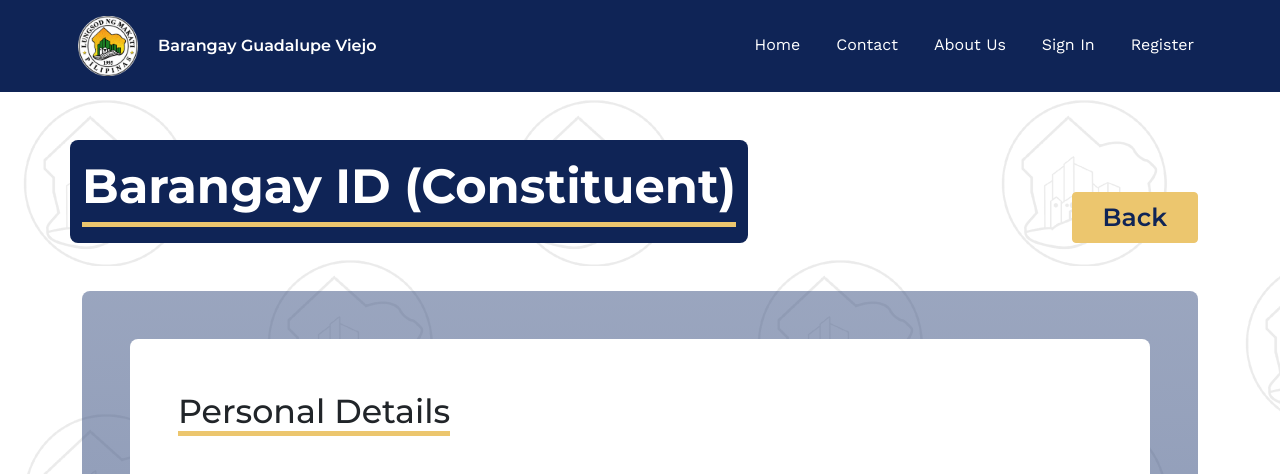
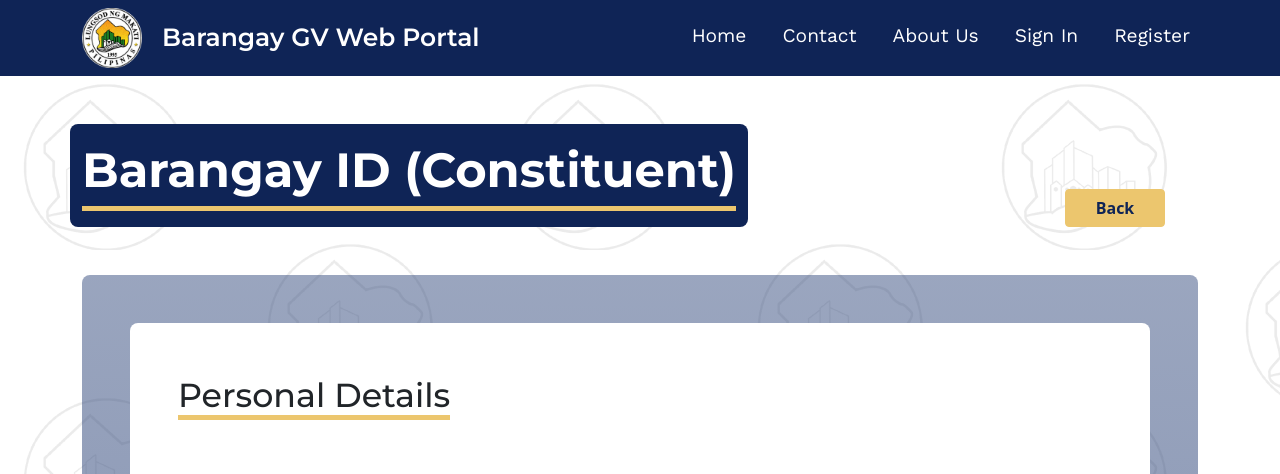
Before and after one commit to KennethFranco/Barangay-GV-Web-Portal, a Django app: page /create_barangay_id/ in a window 1280 px wide. Shown: the top 474 px of the page. Run offline with Django 4.2, Linux system fonts and the light colour scheme; data that the repository does not hold is empty; some libraries are stand-ins or nearby versions.

Commit message:
Fixing forms headers and back button

```diff
--- a/msys42/web_portal/templates/barangay_id_form.html
+++ b/msys42/web_portal/templates/barangay_id_form.html
@@ -23,67 +23,67 @@
 
 <body>
     <nav class="container-fluid navbar navbar-expand-md navbarGV">
-        <div class="container p-2">
-            <img class="mr-2" src="{% static 'logo.png' %}" style="width: 60px; height: 60px; margin-right: 20px"
-                alt="">
-            <a href="{% url 'base' %}" class="titleFont navbarTitle" style="text-decoration: none;">Barangay Guadalupe Viejo</a>
-            <button class="navbar-toggler" type="button" data-bs-toggle="collapse" data-bs-target="#toggleMobileMenu"
-                aria-controls="toggleMobileMenu" aria-expanded="false" aria-lable="Toggle navigation">
-                <span class="navbar-toggler-icon"></span>
+        <div class="container">
+            <a href="{% url 'base' %}" style="padding: 0px; margin: 0px;"><img class="mr-2"
+                    src="{% static 'logo.png' %}" style="width: 60px; height: 60px; margin-right: 20px" alt=""></a>
+
+            <div class="titleFont">
+                <a href="{% url 'base' %}" class="navbarTitle globalSubHeader" style="text-decoration: none; ">Barangay GV Web
+                    Portal</a>
+            </div>
+
+            <button class="navbar-toggler btn-secondary" type="button" data-bs-toggle="collapse"
+                data-bs-target="#toggleMobileMenu" aria-controls="toggleMobileMenu" aria-expanded="false"
+                aria-lable="Toggle navigation">
+                <div class="navBarDrawer">
+                </div>
+                <div class="navBarDrawer">
+                </div>
+                <div class="navBarDrawer">
+                </div>
             </button>
 
             <div class="collapse navbar-collapse" id="toggleMobileMenu">
                 <ul class="navbar-nav ms-auto">
-                    <li class="bodyFont">
-                        <a class="nav-link navbarOption" href="about.html">Home</a>
+                    <li class="bodyFont globalBody">
+                        <a class="nav-link navbarOption" href="">Home</a>
                     </li>
-                    <li class="bodyFont">
-                        <a class="nav-link navbarOption" href="#projects">Contact</a>
+                    <li class="bodyFont globalBody">
+                        <a class="nav-link navbarOption" href="">Contact</a>
                     </li>
-                    <li class="bodyFont">
-                        <a class="nav-link navbarOption" href="#footer">About Us</a>
+                    <li class="bodyFont globalBody">
+                        <a class="nav-link navbarOption" href="">About Us</a>
                     </li>
-                    <li class="bodyFont">
-                        <a class="nav-link navbarOption" href="#footer">Sign In</a>
+                    <li class="bodyFont globalBody">
+                        <a class="nav-link navbarOption" href="">Sign In</a>
                     </li>
-                    <li class="bodyFont">
-                        <a style="margin-right: 0px;" class="nav-link navbarOption" href="#footer">Register</a>
+                    <li class="bodyFont globalBody">
+                        <a style="margin-right: 0px;" class="nav-link navbarOption" href="">Register</a>
                     </li>
                 </ul>
             </div>
         </div>
+    </nav>
 
-    </nav>
+
     <div class="main">
         <div class="container pb-5">
-            <div class="row pt-5 justify-content-start">
-
-                <div class="col-lg-6  bg-primary cardHeader">
+            <div class="row pt-5 justify-content-center">
+                <div class="col-lg-6 col-sm-12 bg-primary cardHeader d-flex justify-content-center">
                     <p class="cardText globalTitle titleFont" id = "checkerTitle" value =  "Barangay ID (Constituent)">
                         {% block title %}
                         Barangay ID (Constituent)
                         {% endblock %}
                     </p>
                 </div>
-
-                <!-- <div class="col-4">
-                </div> -->
-                <div class="col-lg  d-flex justify-content-end">
-                    <a href="{% url 'base' %}" class="align-self-end"><button
-                            class="btn btn-secondary titleFont globalSubHeader" id = "backButton">Back</button></a>
+                <div class="col-lg">
+                </div>
+                <div class="col-lg-2 col-sm-12 align-self-end mt-5 d-flex justify-content-center">
+                    <a href="{% url 'base' %}"><button class="btn btn-secondary">Back</button></a>
                 </div>
             </div>
 
-            <!-- <div class="row pt-5 justify-content-end">
-                <div class="col-lg-6 col-sm-12 bg-primary cardHeader text-center">
-                    <p class="cardText">Barangay ID (Constituent)</p>
-                </div>
-                <div class="col-lg-4 col-sm-1">
-                </div>
-                <div class="col-lg-2 col-sm-12 align-self-end mt-5 d-flex justify-content-end">
-                    <a href="{% url 'base' %}"><button class="btn btn-secondary">Back</button></a>
-                </div>
-            </div> -->
+
 
             <div class="formCard p-5 mt-5">
                 <div class="form p-5">
@@ -388,6 +388,9 @@
         </div>
 
     </div>
+    <script src="https://cdn.jsdelivr.net/npm/bootstrap@5.1.3/dist/js/bootstrap.min.js"
+        integrity="sha384-QJHtvGhmr9XOIpI6YVutG+2QOK9T+ZnN4kzFN1RtK3zEFEIsxhlmWl5/YESvpZ13"
+        crossorigin="anonymous"></script>
     <script src="https://code.jquery.com/jquery-3.2.1.slim.min.js"
         integrity="sha384-KJ3o2DKtIkvYIK3UENzmM7KCkRr/rE9/Qpg6aAZGJwFDMVNA/GpGFF93hXpG5KkN"
         crossorigin="anonymous"></script>
```
Also changed, not shown: msys42/web_portal/templates/base.html (+5 -5 lines), msys42/db.sqlite3.
